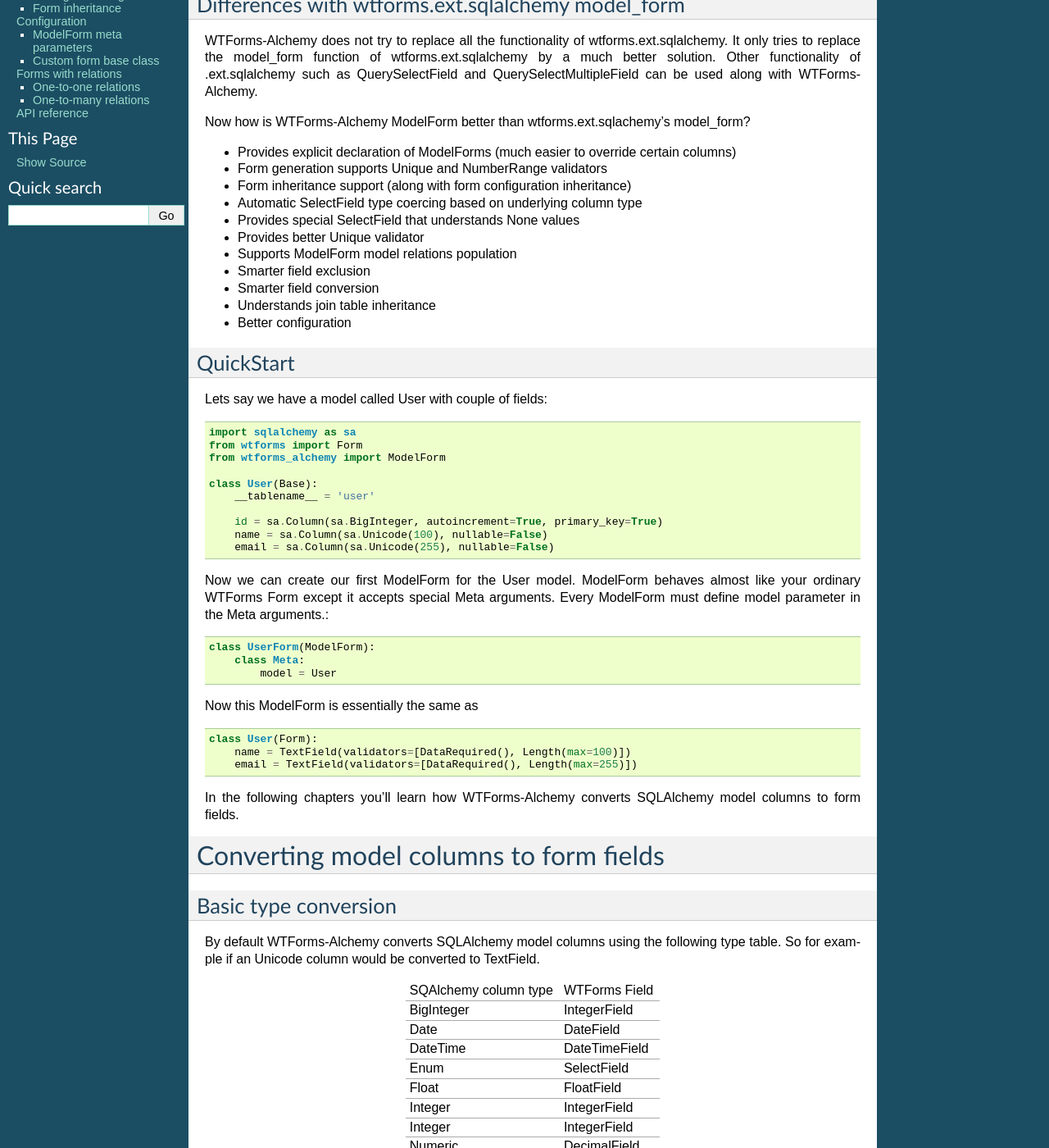
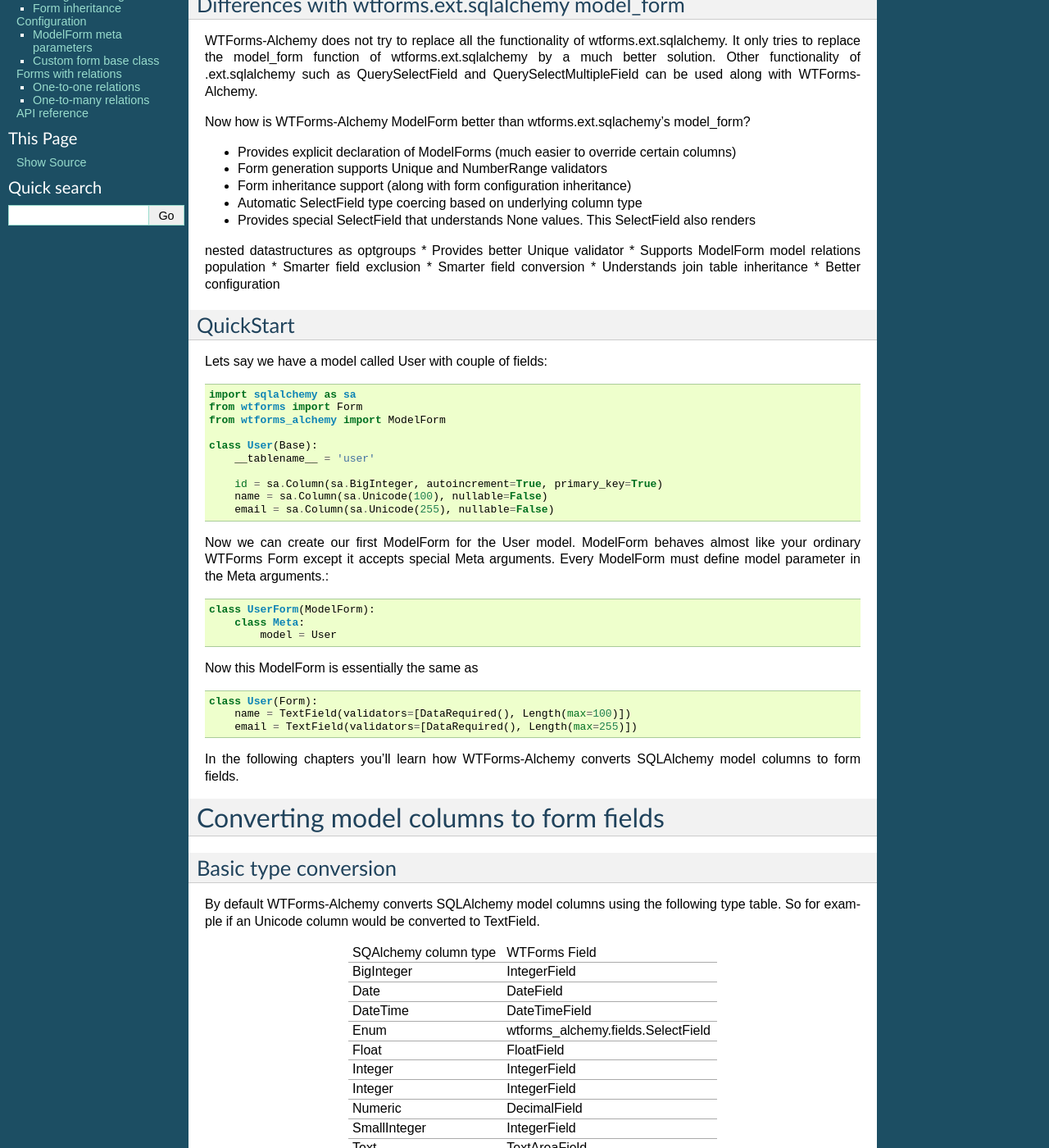
Before and after one commit to kvesteri/wtforms-alchemy, a Sphinx documentation site: the page built from docs/index.rst, in a window 1280 px wide and 1400 px high, scrolled down 360 px. Shown: the whole window at 82% size. Built offline with Sphinx 7.4.7, drawn with Linux system fonts in a browser that asks for light colours.

Commit message:
updated docs

```diff
--- a/docs/index.rst
+++ b/docs/index.rst
@@ -29,7 +29,8 @@
 * Form generation supports Unique and NumberRange validators
 * Form inheritance support (along with form configuration inheritance)
 * Automatic SelectField type coercing based on underlying column type
-* Provides special SelectField that understands None values
+* Provides special SelectField that understands None values. This SelectField also renders
+nested datastructures as optgroups
 * Provides better Unique validator
 * Supports ModelForm model relations population
 * Smarter field exclusion
@@ -90,7 +91,7 @@
     BigInteger              IntegerField
     Date                    DateField
     DateTime                DateTimeField
-    Enum                    SelectField
+    Enum                    wtforms_alchemy.fields.SelectField
     Float                   FloatField
     Integer                 IntegerField
     Integer                 IntegerField
```
